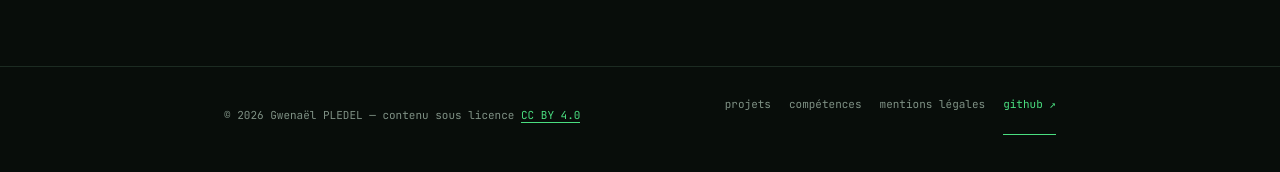
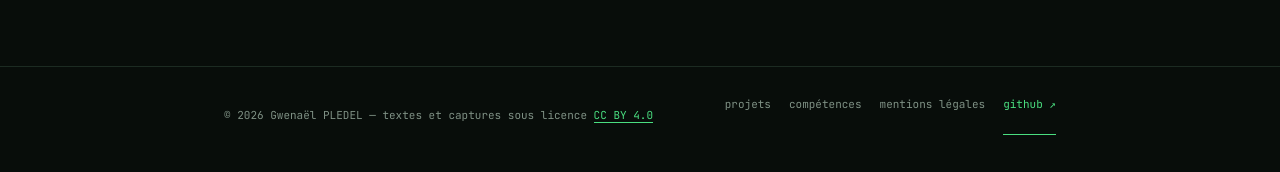
Before and after one commit to vzsca/Portfolio-Gwenael, a Jekyll site: the page built from index.html, in a window 1280 px wide and 900 px high, scrolled down 2123 px. Shown: the part 725-897 px from the top of the window. Built offline with Jekyll 4.4.1, drawn with Linux system fonts in a browser that asks for light colours.

Commit message:
align footer licensing and refresh stylesheet cache

```diff
--- a/_layouts/default.html
+++ b/_layouts/default.html
@@ -9,7 +9,7 @@
   <link rel="preconnect" href="https://fonts.googleapis.com">
   <link rel="preconnect" href="https://fonts.gstatic.com" crossorigin>
   <link href="https://fonts.googleapis.com/css2?family=JetBrains+Mono:wght@400;500;700&family=Space+Grotesk:wght@500;700&display=swap" rel="stylesheet">
-  <link rel="stylesheet" href="{{ '/css/style.css?v=23' | relative_url }}">
+  <link rel="stylesheet" href="{{ '/css/style.css?v=24' | relative_url }}">
 </head>
 <body>
   <header>
@@ -28,7 +28,7 @@
 
   <footer>
     <div class="wrap footer-inner">
-      <p>© {{ site.time | date: "%Y" }} {{ site.title }} — contenu sous licence <a class="hl" href="https://creativecommons.org/licenses/by/4.0/deed.fr" target="_blank" rel="noopener noreferrer">CC BY 4.0</a></p>
+      <p>© {{ site.time | date: "%Y" }} {{ site.title }} — textes et captures sous licence <a class="hl" href="https://creativecommons.org/licenses/by/4.0/deed.fr" target="_blank" rel="noopener noreferrer">CC BY 4.0</a></p>
       <nav aria-label="Navigation de pied de page">
         <a href="{{ '/' | relative_url }}#projets">projets</a>
         <a href="{{ '/' | relative_url }}#competences">compétences</a>
```
